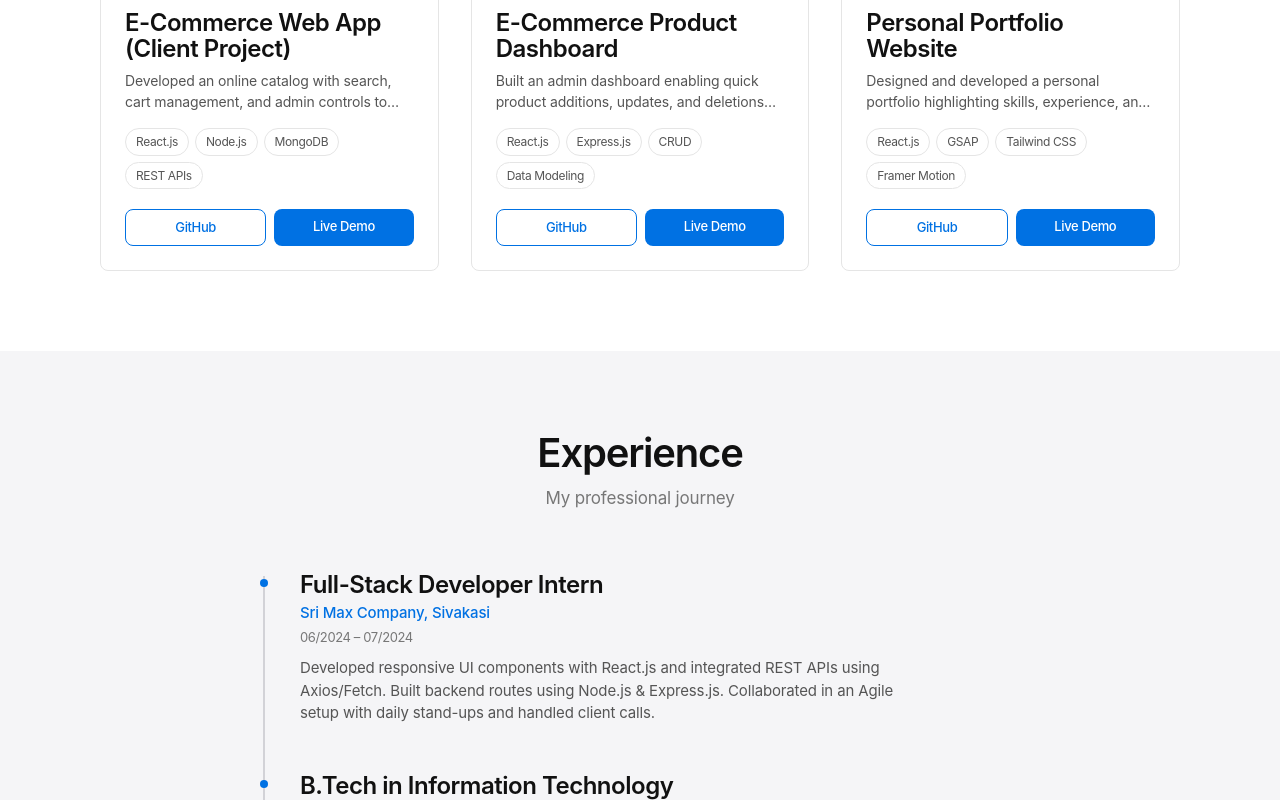
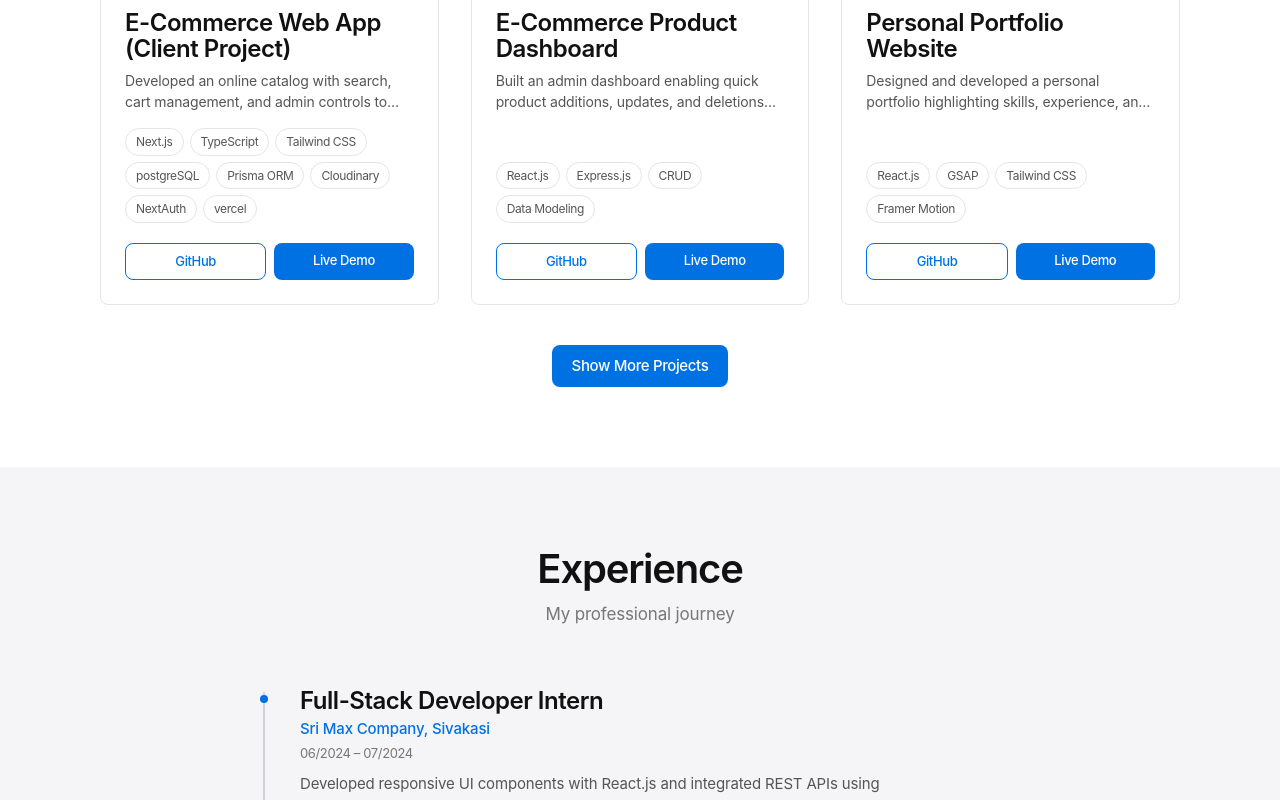
Before and after one commit to shivaguru10/professional_portfolio, a React (Vite) app: page / in a window 1280 px wide. Shown: the part 2260-3060 px from the top of the page. Built offline with nearby package versions, Linux system fonts and the light colour scheme.

Commit message:
feat: update projects and footer with WhatsApp contact

```diff
--- a/src/components/Footer.jsx
+++ b/src/components/Footer.jsx
@@ -3,7 +3,7 @@ import {
   FaLinkedin,
   FaInstagram,
   FaEnvelope,
-  FaPhoneAlt,
+  FaWhatsapp,
 } from "react-icons/fa";
 
 export default function Footer() {
@@ -24,7 +24,7 @@ export default function Footer() {
         {/* Social Icons - Monochrome grey */}
         <div className="flex gap-4 text-[20px] mt-2">
           <a
-            href="https://github.com/yourusername"
+            href="https://github.com/shivaguru10"
             target="_blank"
             rel="noopener noreferrer"
             className="text-[#777777] hover:text-[#111111]"
@@ -34,7 +34,7 @@ export default function Footer() {
           </a>
 
           <a
-            href="https://www.linkedin.com/in/yourusername"
+            href="https://www.linkedin.com/in/shivaguru-gs-b06015270/"
             target="_blank"
             rel="noopener noreferrer"
             className="text-[#777777] hover:text-[#111111]"
@@ -62,11 +62,13 @@ export default function Footer() {
           </a>
 
           <a
-            href="tel:+918667573511"
+            href="https://wa.me/918667573511?text=Hi%20Shivaguru,%20I%20came%20across%20your%20portfolio%20and%20wanted%20to%20reach%20out!"
+            target="_blank"
+            rel="noopener noreferrer"
             className="text-[#777777] hover:text-[#111111]"
-            title="Call me"
+            title="Message on WhatsApp"
           >
-            <FaPhoneAlt />
+            <FaWhatsapp />
           </a>
         </div>
 
--- a/src/constants/index.js
+++ b/src/constants/index.js
@@ -1,3 +1,5 @@
+import { SiCloudinary } from "react-icons/si";
+
 export const NAV_LINKS = [
     { name: "Home", href: "#home" },
     { name: "About", href: "#about" },
@@ -14,9 +16,9 @@ export const PROJECTS = [
             "Developed an online catalog with search, cart management, and admin controls to streamline the shop’s product showcase. Collaborated directly with the client to gather requirements and delivered a clean, reliable platform.",
         image:
             "https://images.unsplash.com/photo-1557821552-17105176677c",
-        github: "https://github.com/shivaguru-gs",
-        live: "https://shivaguru10.github.io/professional_portfolio/",
-        tags: ["React.js", "Node.js", "MongoDB", "REST APIs"],
+        github: "https://github.com/shivaguru10/sabarish_metals_v2",
+        live: "https://sabarish-metals-v2-y7ki.vercel.app/",
+        tags: ["Next.js", "TypeScript", "Tailwind CSS", "postgreSQL", "Prisma ORM", "Cloudinary", "NextAuth", "vercel",],
     },
     {
         title: "E-Commerce Product Dashboard",
@@ -24,8 +26,8 @@ export const PROJECTS = [
             "Built an admin dashboard enabling quick product additions, updates, and deletions with real-time interface updates. Focused on efficient workflows, clean structure, and a smooth management experience across devices.",
         image:
             "https://images.unsplash.com/photo-1460925895917-afdab827c52f",
-        github: "https://github.com/shivaguru-gs",
-        live: "https://shivaguru10.github.io/professional_portfolio/",
+        github: "https://github.com/shivaguru10/sabarish_metals_v2",
+        live: "https://sabarish-metals-v2-y7ki.vercel.app/admin",
         tags: ["React.js", "Express.js", "CRUD", "Data Modeling"],
     },
     {
@@ -34,10 +36,39 @@ export const PROJECTS = [
             "Designed and developed a personal portfolio highlighting skills, experience, and projects. Enhanced layout, content, and visuals based on reviewer feedback to create a polished professional presence.",
         image:
             "https://images.unsplash.com/photo-1507238691740-187a5b1d37b8",
-        github: "https://github.com/shivaguru-gs",
+        github: "https://github.com/shivaguru10/professional_portfolio",
         live: "https://shivaguru10.github.io/professional_portfolio/",
         tags: ["React.js", "GSAP", "Tailwind CSS", "Framer Motion"],
     },
+    {
+        "title": "Task Manager Application",
+        "description": "Built a task management web application that allows users to create, update, categorize, and track tasks efficiently. Implemented a clean UI, smooth interactions, and essential productivity features to deliver a seamless task-handling experience.",
+        "image": "https://images.unsplash.com/photo-1551650975-87deedd944c3",
+        "github": "https://github.com/shivaguru10/task_manager",
+        "live": "https://task-manager-nu-one-34.vercel.app/",
+        "tags": ["React.js", "Node.js", "Express", "MongoDB", "Tailwind CSS"]
+    }, {
+        title: "KidQuiz - Interactive Learning App",
+        description:
+            "Developed a cross-platform educational application tailored for children of different age groups. Engineered features including AI-generated quizzes, engaging Lottie animations, offline accessibility, and gamified progression with badges and leaderboards.",
+        image:
+            "https://images.unsplash.com/photo-1516321497487-e288fb19713f",
+        github: "https://github.com/shivaguru10/quiz_app",
+        live: "https://expo.dev/@shivaguru10/quiz_app",
+        tags: ["React Native", "TypeScript", "Expo", "Zustand", "Lottie"],
+    },
+    {
+        title: "HackerRank Exam Environment Clone",
+        description:
+            "Built a precise front-end replica of the HackerRank coding assessment platform. Integrated the Monaco Editor, a 1-hour exam timer, and a camera access feature to simulate a proctored environment for realistic interview practice.",
+        image:
+            "https://images.unsplash.com/photo-1605379399642-870262d3d051",
+        github: "https://github.com/shivaguru10/test",
+        live: "https://shivaguru10.github.io/test",
+        tags: ["Next.js 14", "Tailwind CSS v4", "Monaco Editor", "React"],
+    }
+
+
 ];
 
 export const SKILLS = [
--- a/src/sections/Projects.jsx
+++ b/src/sections/Projects.jsx
@@ -29,6 +29,7 @@ export default function Projects() {
         </p>
 
         <div
+          id="projects-grid"
           className="grid grid-cols-1 md:grid-cols-2 lg:grid-cols-3 gap-8 overflow-hidden transition-all duration-500 ease-in-out"
         >
           {visibleProjects.map((project, index) => (
@@ -93,7 +94,16 @@ export default function Projects() {
         {hasMoreProjects && (
           <div className="flex justify-center mt-10">
             <button
-              onClick={() => setShowAll(!showAll)}
+              onClick={() => {
+                if (showAll) {
+                  const element = document.getElementById("projects-grid");
+                  if (element) {
+                    const y = element.getBoundingClientRect().top + window.scrollY - 100;
+                    window.scrollTo({ top: y, behavior: "smooth" });
+                  }
+                }
+                setShowAll(!showAll);
+              }}
               className="px-5 py-2.5 rounded-lg bg-[#0071E3] text-white font-medium text-[15px] hover:bg-[#005BBB]"
             >
               {showAll ? "Show Less" : "Show More Projects"}
```
